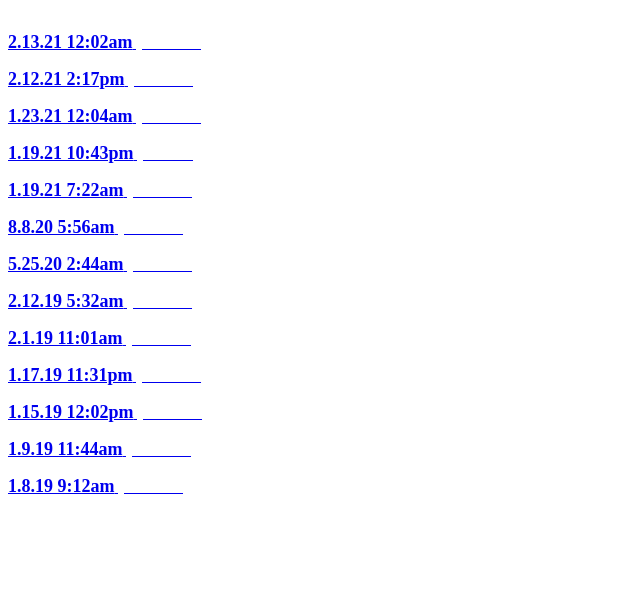
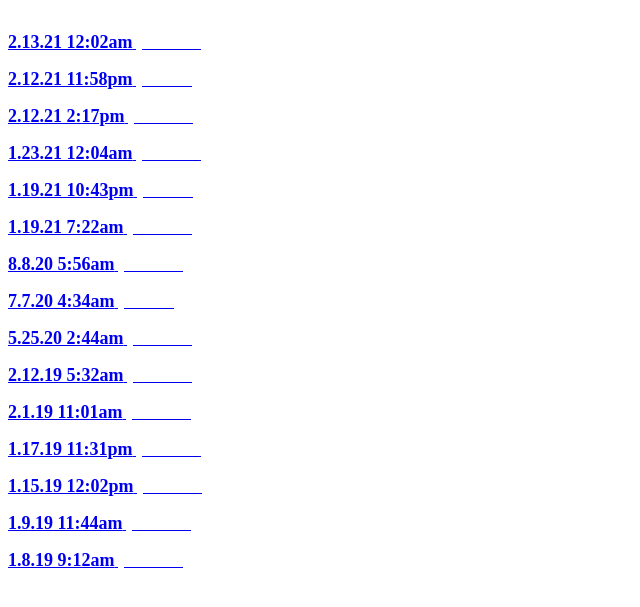
Before and after one commit to st3vr/st3v.github.io, a plain HTML site: page notepage.html in a window 1280 px wide. Shown: the part 61-668 px from the top of the page, without its empty margins (0-640 px from the left). Drawn offline with Linux system fonts and the light colour scheme.

Commit message:
how can it be the same

```diff
--- a/notepage.html
+++ b/notepage.html
@@ -11,6 +11,8 @@ p.small {
 
 <font size="4.4px"><a href="https://st3vr.github.io/2.13.21.html">2.13.21 12:02am<font color="FFFFFF"> p2.17.21 </a></font>
 <br>
+<font size="4.4px"><a href="https://st3vr.github.io/2.12.21_2.html">2.12.21 11:58pm<font color="FFFFFF"> p3.6.21 </a></font>
+<br>
 <font size="4.4px"><a href="https://st3vr.github.io/2.12.21.html">2.12.21 2:17pm<font color="FFFFFF"> p2.17.21 </a></font>
 <br>
 <font size="4.4px"><a href="https://st3vr.github.io/1.23.21.html">1.23.21 12:04am<font color="FFFFFF"> p1.27.21 </a></font>
@@ -20,6 +22,8 @@ p.small {
 <font size="4.4px"><a href="https://st3vr.github.io/1.19.21.html">1.19.21 7:22am<font color="FFFFFF"> p1.22.21 </a></font>
 <br>
 <font size="4.4px"><a href="https://st3vr.github.io/8.8.20.html">8.8.20 5:56am<font color="FFFFFF"> p2.17.21 </a></font>
+<br>
+<font size="4.4px"><a href="https://st3vr.github.io/7.7.20.html">7.7.20 4:34am<font color="FFFFFF"> p3.6.21 </a></font>
 <br>
 <font size="4.4px"><a href="https://st3vr.github.io/5.25.20.html">5.25.20 2:44am<font color="FFFFFF"> p1.27.21 </a></font>
 <br>
```
Also changed, not shown: 2.12.21_2.html (added, +4 -0 lines), 7.7.20.html (added, +2 -0 lines), 7.7.20.txt (added).
